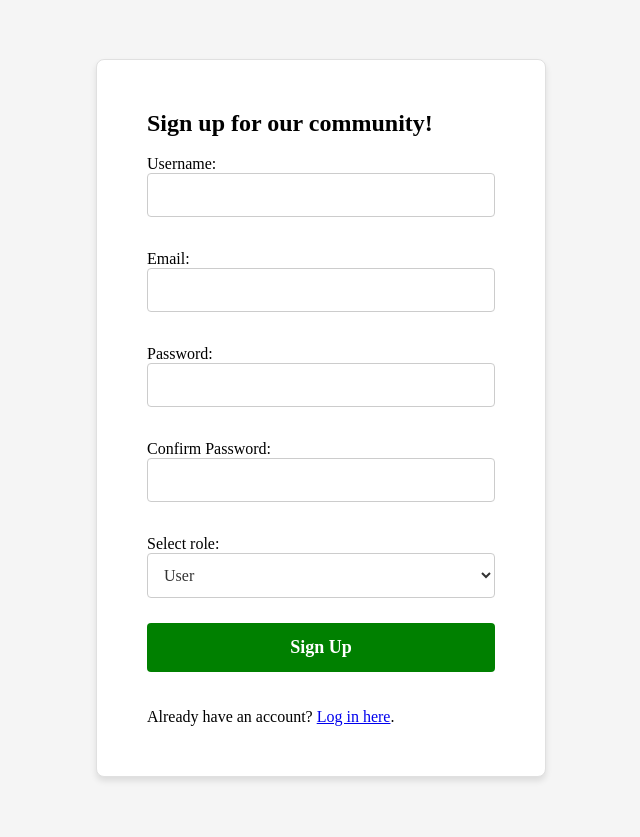
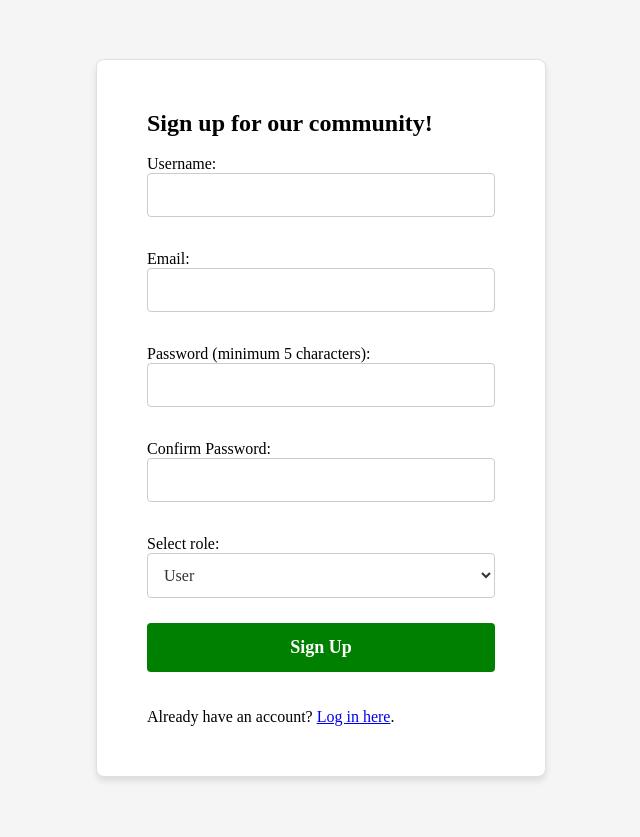
Before and after one commit to badnamefilter/CW1, a PHP site: page /register.php in a window 1280 px wide. Shown: the part 81-918 px from the top of the page, without its empty margins (319-959 px from the left). Run offline with PHP 8.4, Linux system fonts and the light colour scheme; some libraries are stand-ins or nearby versions.

Commit message:
modified:   AdminPage/Admin_Profile.php 	new file:   Images/programs/program_1782783114_6a431c8a253d0.png 	new file:   Images/programs/program_1782785982_6a4327be1205c.jpg 	modified:   MainPage/profile.php 	modified:   UserLogin/forgotPassword.php 	modified:   UserLogin/register.php

```diff
--- a/AdminPage/Admin_Profile.php
+++ b/AdminPage/Admin_Profile.php
@@ -107,8 +107,8 @@ if ($_SERVER["REQUEST_METHOD"] == "POST") {
             <br>
             <br>
 
-            <label for="password">Change Your Password:</label><br><br>
-            <input type="text" name="password" id="password" placeholder="Enter a new password to change it!">
+            <label for="password">Change Your Password (minimum 5 characters):</label><br><br>
+            <input type="text" name="password" id="password" placeholder="Enter a new password to change it!" minlength="5">
             <input type="submit" value="Change" name="changePassword">
             <br>
             <br>
--- a/MainPage/profile.php
+++ b/MainPage/profile.php
@@ -109,8 +109,8 @@ if ($_SERVER["REQUEST_METHOD"] == "POST") {
             <br>
             <br>
 
-            <label for="password">Change Your Password:</label><br><br>
-            <input type="text" name="password" id="password" placeholder="Enter a new password to change it!">
+            <label for="password">Change Your Password (minimum 5 characters):</label><br><br>
+            <input type="text" name="password" id="password" placeholder="Enter a new password to change it!" minlength="5">
             <input type="submit" value="Change" name="changePassword">
             <br>
             <br>
--- a/UserLogin/forgotPassword.php
+++ b/UserLogin/forgotPassword.php
@@ -72,10 +72,10 @@ if ($_SERVER["REQUEST_METHOD"] == "POST") {
             <h2>Reset your password</h2><br>
             <label for="username">Username:</label>
             <input type="text" id="username" name="username" required><br>
-            <label for="password">New Password:</label>
-            <input type="password" id="password" name="password" required><br>
+            <label for="password">New Password (minimum 5 characters):</label>
+            <input type="password" id="password" name="password" minlength="5" required><br>
             <label for="confirm-password">Confirm Password:</label>
-            <input type="password" id="confirm-password" name="confirm-password" required><br>
+            <input type="password" id="confirm-password" name="confirm-password" minlength="5" required><br>
             <br>
             <input type="submit" value="Reset Password"><br><br>
             <p>Return to Login <a href="login.php">here</a>.</p>
--- a/UserLogin/register.php
+++ b/UserLogin/register.php
@@ -89,11 +89,11 @@ if ($_SERVER["REQUEST_METHOD"] == "POST") {
             <label for="email">Email:</label>
             <input type="email" id="email" name="email" required><br><br>
 
-            <label for="password">Password:</label>
-            <input type="password" id="password" name="password" required><br><br>
+            <label for="password">Password (minimum 5 characters):</label>
+            <input type="password" id="password" name="password" required minlength="5"><br><br>
 
             <label for="confirm_password">Confirm Password:</label>
-            <input type="password" id="ConfirmPassword" name="confirm_password" required><br><br>
+            <input type="password" id="ConfirmPassword" name="confirm_password" minlength="5" required><br><br>
 
             <label for="role">Select role:</label>
             <select name="role" id="role">
```
Also changed, not shown: Images/programs/program_1782783114_6a431c8a253d0.png (added), Images/programs/program_1782785982_6a4327be1205c.jpg (added).
